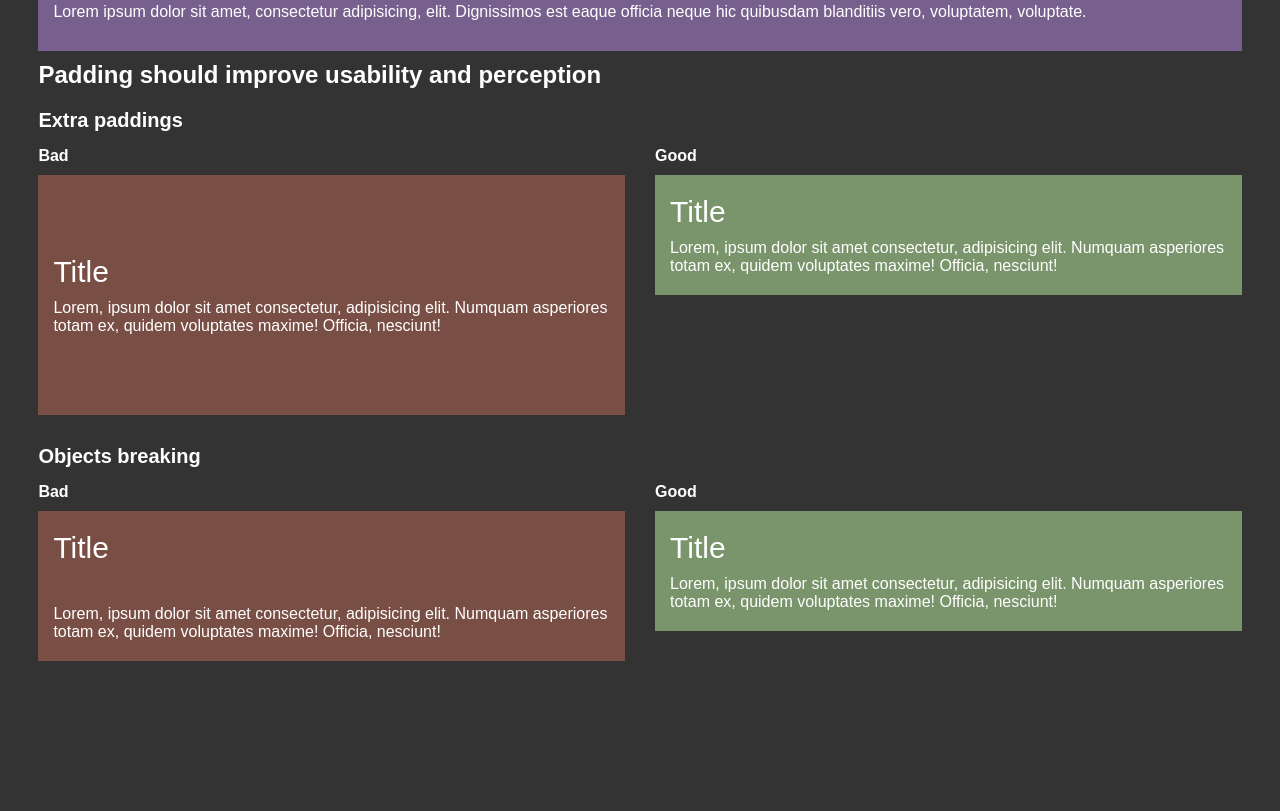
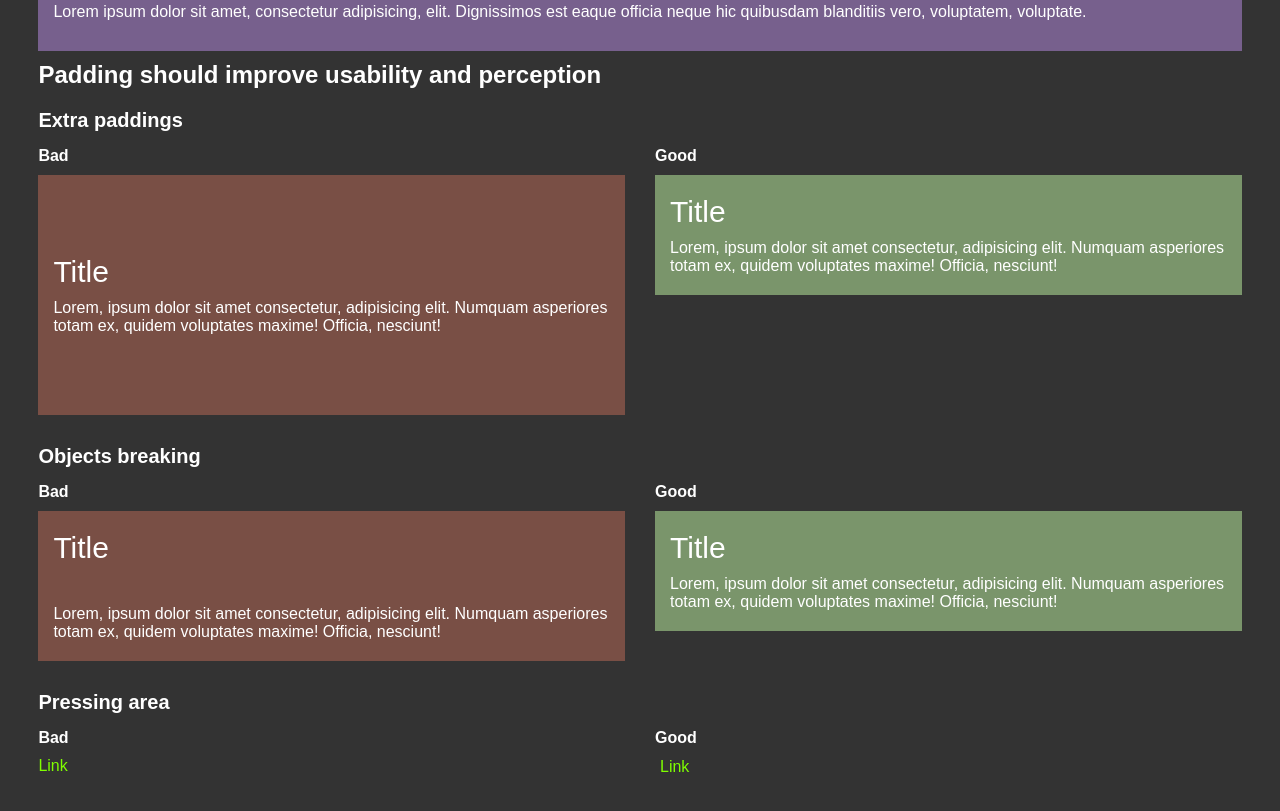
Before and after one commit to WEWEtya/Front_End, a plain HTML site: page padding and margin/index.html in a window 1280 px wide. Shown: the part 5289-6100 px from the top of the page. Before the commit the page ends 6030 px from the top, so only its background shows below. Drawn offline with Linux system fonts and the light colour scheme.

Commit message:
Pressing area

```diff
--- a/padding and margin/css/style.css
+++ b/padding and margin/css/style.css
@@ -355,3 +355,13 @@ ease of use and perception
 .compare_title_bad{
   margin: 0px 0px 40px 0px;
 }
+
+.compare_link{
+  display: inline-block;
+  padding: 5px;
+  line-height: 10px;
+}
+
+.compare_link_bad{
+  padding: 0;
+}
--- a/padding and margin/index.html
+++ b/padding and margin/index.html
@@ -312,6 +312,17 @@
 									</div>
 								</div>
 							</div>
+							<h4>Pressing area</h4>
+							<div class="compare_row">
+								<div class="compare_column">
+									<h5>Bad</h5>
+									<a href="#" class="compare_link compare_link_bad">Link</a>
+								</div>
+								<div class="compare_column">
+									<h5>Good</h5>
+									<a href="#" class="compare_link">Link</a>
+								</div>
+							</div>
 						</div>
 					</div>
 				</section>
```
